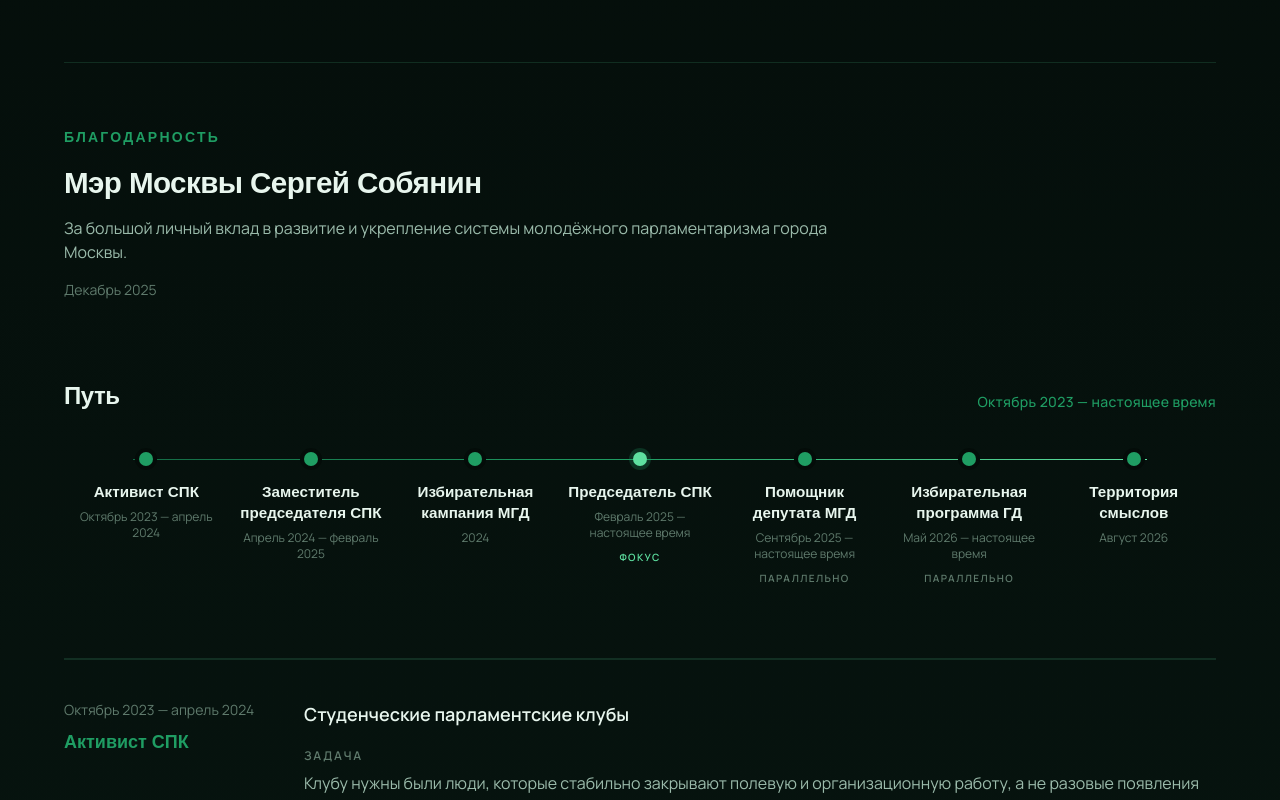
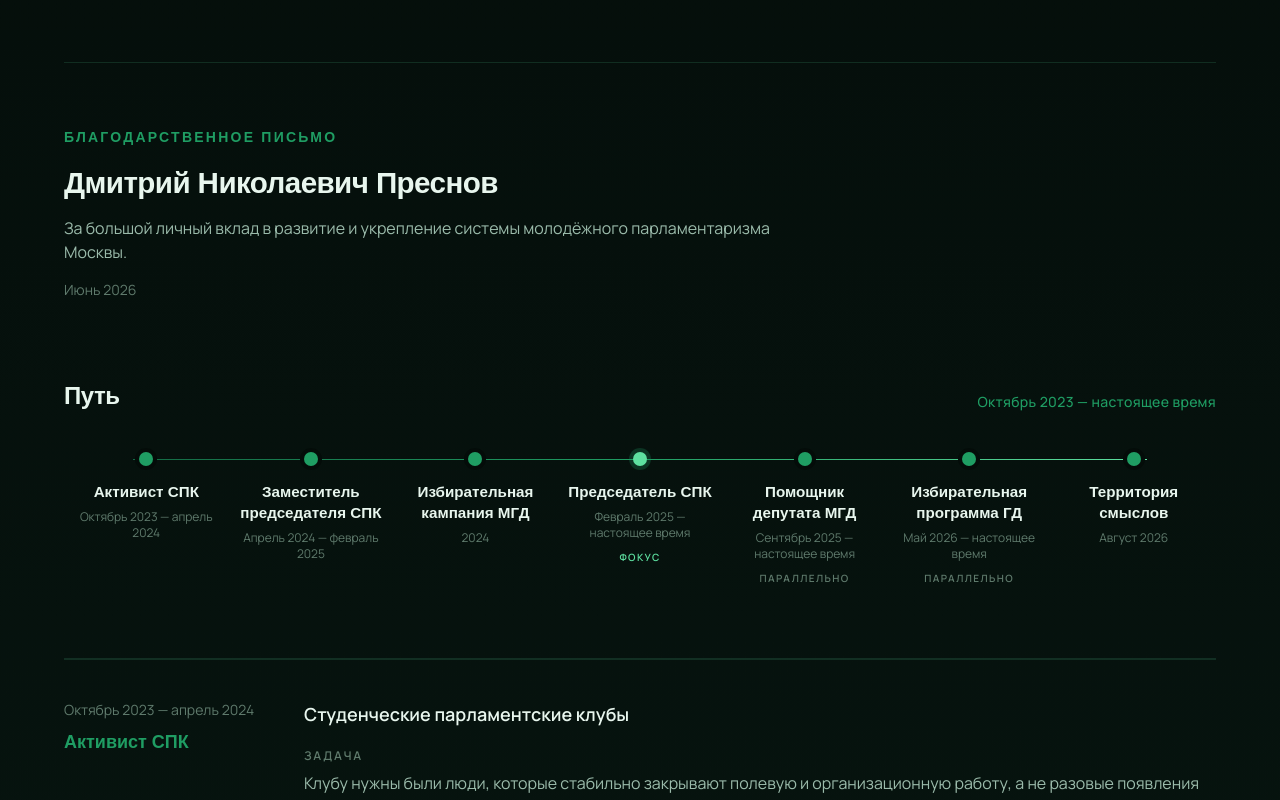
Before and after one commit to mekhtiev63/MyProfile, a Next.js app: page / in a window 1280 px wide. Shown: the part 1800-2600 px from the top of the page. Built offline with nearby package versions, Linux system fonts and the light colour scheme; a web font is replaced by a local one.

Commit message:
Fix recognition facts: only thank-you letters, no Sobyanin.
Remove the false Sobyanin gratitude entry. Keep Presnov and Prozorova
as благодарственные письма only — no благодарность documents.

Co-authored-by: mekhtiev63 <mekhtiev63@users.noreply.github.com>

```diff
--- a/src/components/PublicActivity.tsx
+++ b/src/components/PublicActivity.tsx
@@ -7,7 +7,6 @@ import {
 } from "@/data/publicActivity";
 
 const kindLabel: Record<RecognitionKind, string> = {
-  благодарность: "Благодарность",
   "благодарственное письмо": "Благодарственное письмо",
 };
 
@@ -66,7 +65,7 @@ export default function PublicActivity() {
 
         <div className="mt-10 border-t border-[var(--hairline)] pt-20">
           <h3 className="font-[family-name:var(--font-display)] text-xl font-semibold tracking-[-0.02em] text-ink md:text-2xl">
-            Благодарности и благодарственные письма
+            Благодарственные письма
           </h3>
           <ul className="mt-10 space-y-8">
             {rest.map((item) => (
--- a/src/data/publicActivity.ts
+++ b/src/data/publicActivity.ts
@@ -145,12 +145,12 @@ export const experience: ExperienceItem[] = [
   },
 ];
 
-/** Вид документа: «благодарность» и «благодарственное письмо» — разные формы, не смешивать. */
-export type RecognitionKind = "благодарность" | "благодарственное письмо";
+/** Только благодарственные письма — не путать с «благодарностью». */
+export type RecognitionKind = "благодарственное письмо";
 
 export type RecognitionItem = {
   kind: RecognitionKind;
-  /** От кого выдан документ */
+  /** От кого выдано письмо */
   from: string;
   date: string;
   for: string;
@@ -159,20 +159,14 @@ export type RecognitionItem = {
 
 export const recognitions: RecognitionItem[] = [
   {
-    kind: "благодарность",
-    from: "Мэр Москвы Сергей Собянин",
-    date: "Декабрь 2025",
-    for: "За большой личный вклад в развитие и укрепление системы молодёжного парламентаризма города Москвы.",
+    kind: "благодарственное письмо",
+    from: "Дмитрий Николаевич Преснов",
+    date: "Июнь 2026",
+    for: "За большой личный вклад в развитие и укрепление системы молодёжного парламентаризма Москвы.",
     featured: true,
   },
   {
     kind: "благодарственное письмо",
-    from: "Дмитрий Николаевич Преснов",
-    date: "Июнь 2026",
-    for: "За большой личный вклад в развитие и укрепление системы молодёжного парламентаризма Москвы.",
-  },
-  {
-    kind: "благодарность",
     from: "М.А. Прозорова",
     date: "Июнь 2025",
     for: "За активное участие в развитии молодёжного парламентаризма города Москвы и проекта «Студенческий парламентский клуб».",
```
